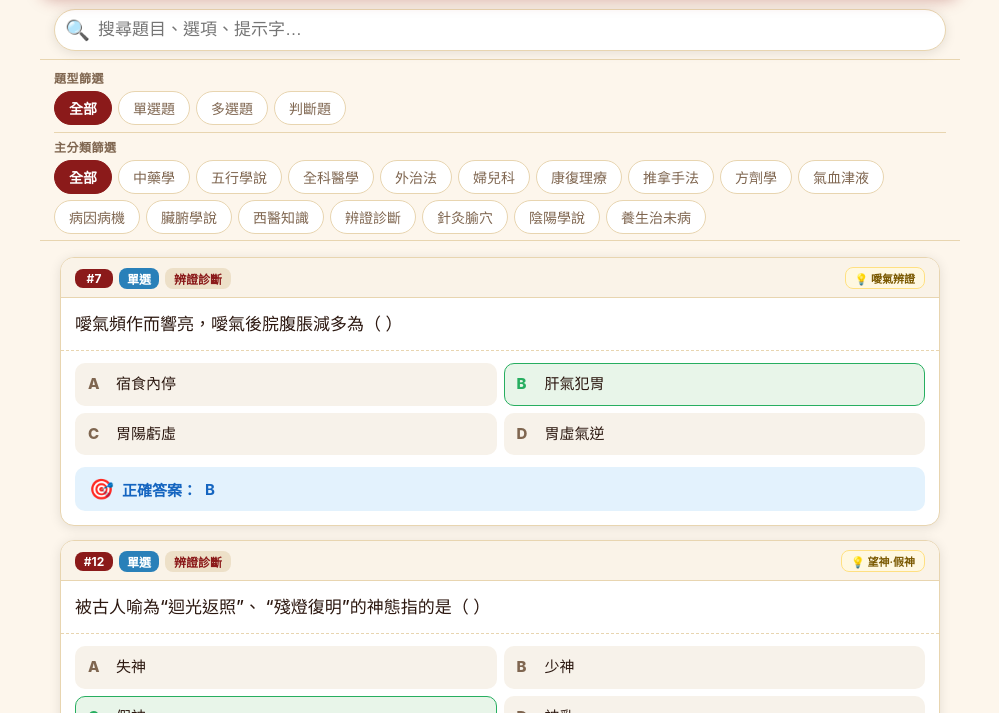
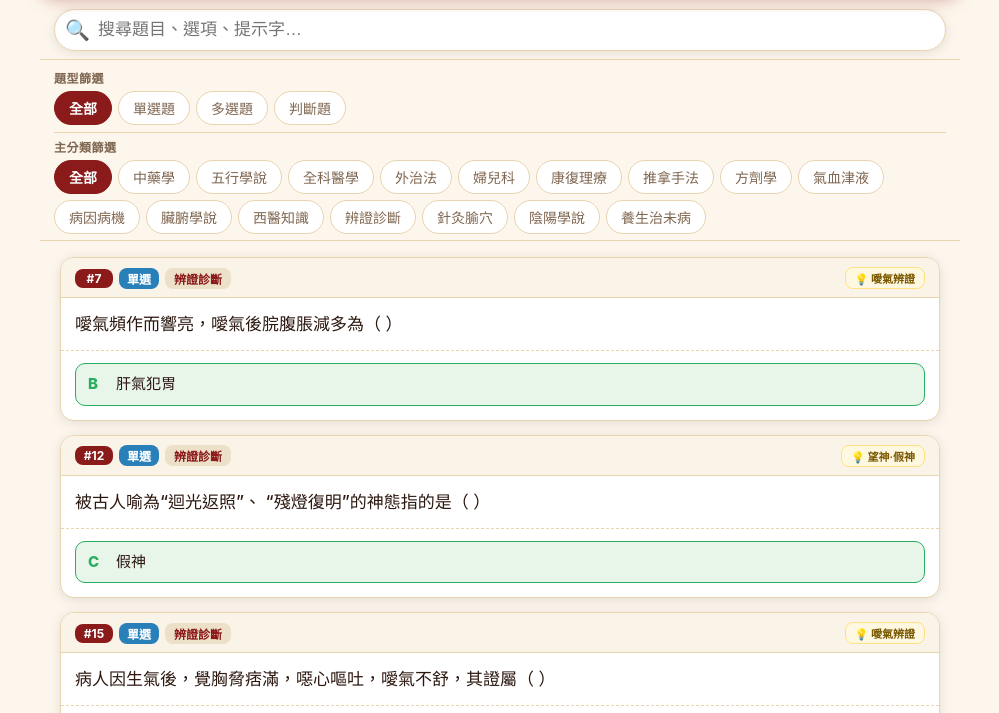
Before and after one commit to nkscrypto8899/tcm-quiz, a plain HTML site: page index.html in a window 1280 px wide. Shown: the part 87-800 px from the top of the page, without its empty margins (140-1139 px from the left). Drawn offline with Linux system fonts and the light colour scheme.

Commit message:
Show only correct answer letter+content, hide wrong options

```diff
--- a/index.html
+++ b/index.html
@@ -465,29 +465,23 @@ function buildCard(q) {
   const isTW = lang === 'tw';
 
   if (q.type === '判') {
-    // answer is 对/對 or 错/錯
     const isTrue = q.ans === '对' || q.ans === '對';
     const cls    = isTrue ? 'ans-t' : 'ans-f';
     const icon   = isTrue ? '✅' : '❌';
     const label  = isTrue ? (isTW ? '正確' : '对') : (isTW ? '錯誤' : '错');
-    ansBannerHtml = `<div class="ans-banner ${cls}"><span class="ans-icon">${icon}</span>${isTW ? '答案：' : '答案：'}${label}</div>`;
+    ansBannerHtml = `<div class="ans-banner ${cls}"><span class="ans-icon">${icon}</span>${label}</div>`;
   } else {
-    const keys = Object.keys(q.opts);
-    const longText = keys.some(k => q.opts[k].length > 14);
+    // Only show correct options, hide wrong ones
     const correctKeys = q.ans.split('');
-    const gridClass = longText ? 'opts-grid single-col' : 'opts-grid';
-    const optItems = keys.map(k => {
-      const isCorrect = correctKeys.includes(k);
-      return `<div class="opt-item${isCorrect ? ' correct' : ''}">
+    const correctItems = correctKeys.map(k => {
+      const val = q.opts[k] || '';
+      return `<div class="opt-item correct">
         <span class="opt-key">${k}</span>
-        <span class="opt-val">${hl(q.opts[k])}</span>
+        <span class="opt-val">${hl(val)}</span>
       </div>`;
     }).join('');
-    optsHtml = `<div class="${gridClass}">${optItems}</div>`;
-
-    const typeCls = q.type === '多' ? '多' : (isTW ? '單' : '单');
-    const icon    = q.type === '多' ? '✅' : '🎯';
-    ansBannerHtml = `<div class="ans-banner ${typeCls}"><span class="ans-icon">${icon}</span>${isTW ? '正確答案：' : '正确答案：'}<b>${q.ans}</b></div>`;
+    optsHtml = `<div class="opts-grid single-col">${correctItems}</div>`;
+    ansBannerHtml = '';
   }
 
   const typeLabel = q.type === '单' ? '單選' : q.type === '多' ? '多選' : '判斷';
```
